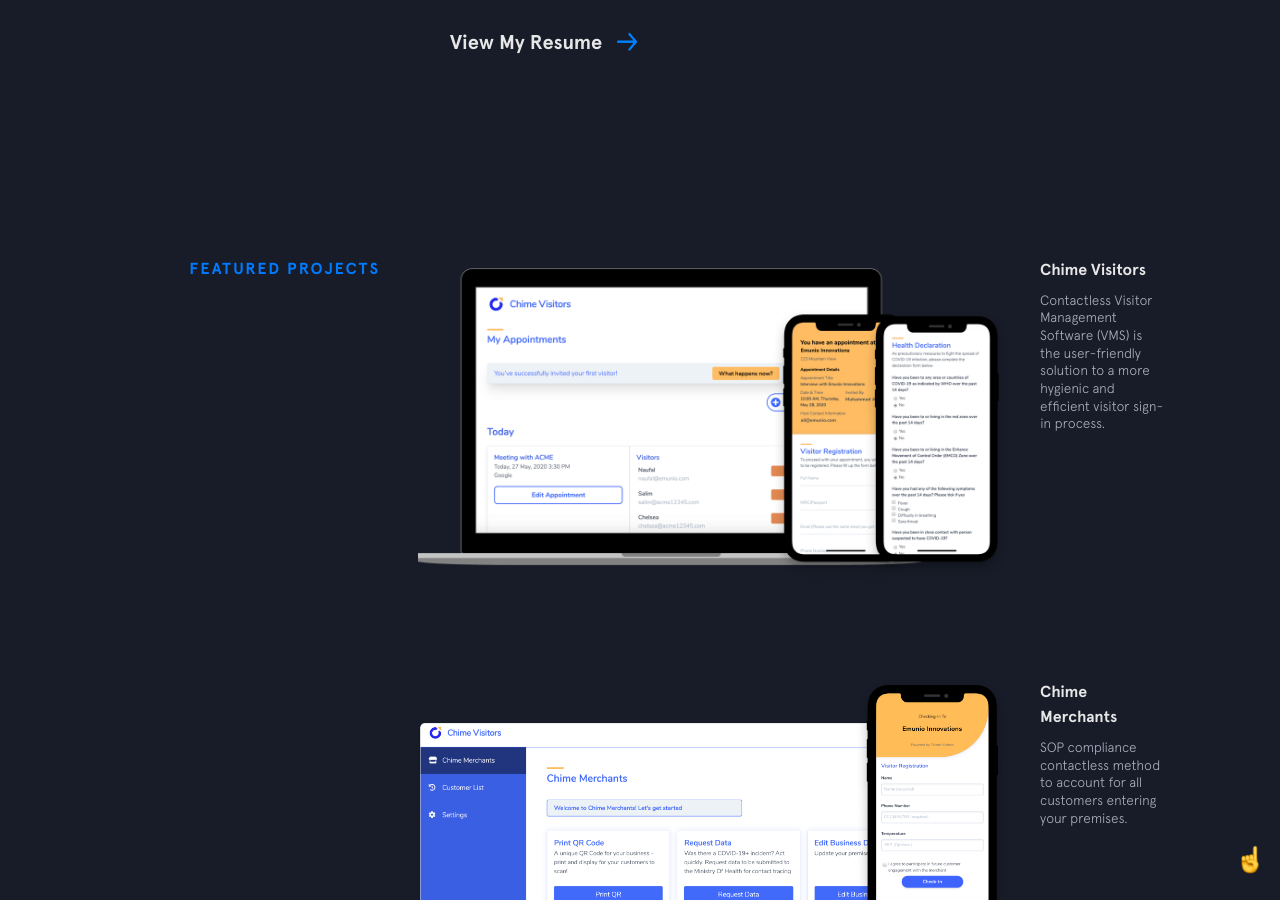
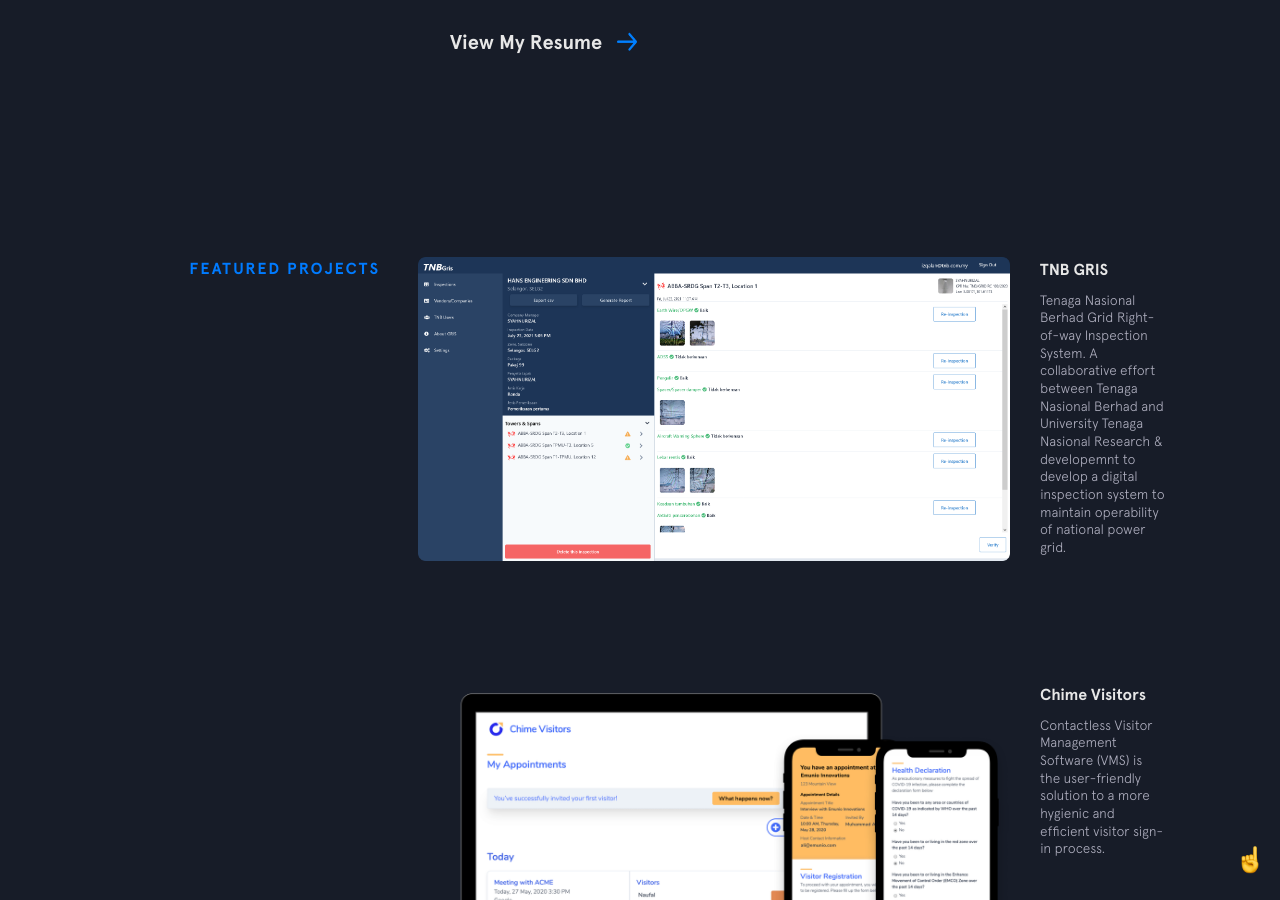
Before and after one commit to izqalan/izqalan.github.io, a Jekyll site: the page built from index.html, in a window 1280 px wide and 900 px high, scrolled down 2209 px. Built offline with Jekyll 4.4.1, drawn with Linux system fonts in a browser that asks for light colours; nearby versions of some CDN libraries.

Commit message:
update: experience

```diff
--- a/_includes/featured-projects.html
+++ b/_includes/featured-projects.html
@@ -1,6 +1,19 @@
 <section class="section featured-projects snap">
   <div class="section__title">Featured Projects</div>
   <div class="section__content">
+    <div class="project blistabloc">
+      <figure class="project__pic">
+        <a href="https://blog.izqalan.dev/article/project-tnb-grid-right-of-way-inspection-system" target="_blank">
+          <img src="{{site.baseurl}}/img/featured/gris/GRIS.png" alt="">
+        </a>
+      </figure>
+      <figcaption class="project__caption">
+        <div class="project__name">
+          <a href="https://blog.izqalan.dev/article/project-tnb-grid-right-of-way-inspection-system" target="_blank">TNB GRIS</a>
+        </div>
+        <p>Tenaga Nasional Berhad Grid Right-of-way Inspection System. A collaborative effort between Tenaga Nasional Berhad and University Tenaga Nasional Research & developemnt to develop a digital inspection system to maintain operability of national power grid.</p>
+      </figcaption>
+    </div>
     <div class="project blistabloc">
       <figure class="project__pic">
         <a href="https://getchime.io/" target="_blank">
```
Also changed, not shown: img/featured/gris/GRIS.png (added), 1 other file.
